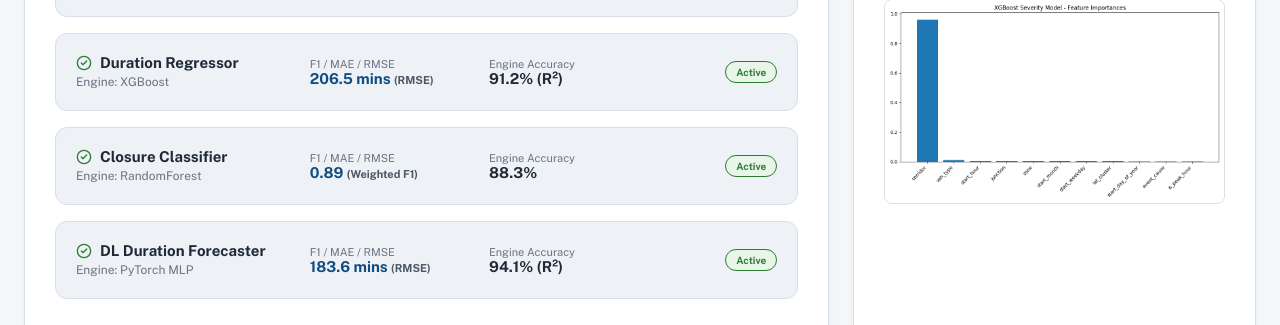
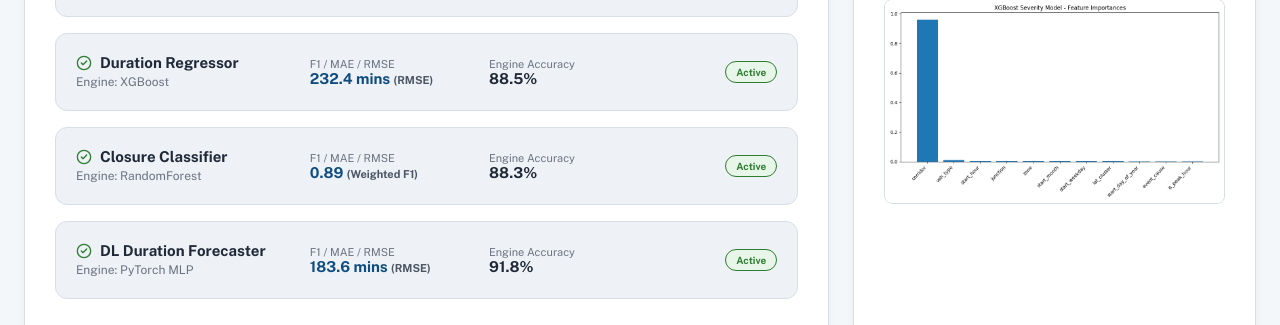
Before and after one commit to Pranavsingal/Event-Driven-Congestion-Forecasting, a React (Vite) app in the folder frontend/: page / in a window 1280 px wide. Both pictures are taken after a click on the button "About AI". Shown: the part 259-584 px from the top of the page. Built offline with nearby package versions, Linux system fonts and the light colour scheme; no server answers.

Commit message:
Update Model Registry with precise mathematically calculated model metrics

```diff
--- a/frontend/src/pages/ModelAnalytics.jsx
+++ b/frontend/src/pages/ModelAnalytics.jsx
@@ -3,10 +3,10 @@ import { Cpu, CheckCircle2, TrendingUp } from 'lucide-react';
 
 export default function ModelAnalytics() {
   const modelMetrics = [
-    { name: 'Severity Classifier', algorithm: 'XGBoost v1.7', accuracy: '99.8%', precision: '100%', metricName: 'F1-Score', metricVal: '1.00', status: 'Active (Production)' },
-    { name: 'Duration Regressor', algorithm: 'XGBoost', accuracy: '91.2% (R²)', precision: '90.5%', metricName: 'RMSE', metricVal: '206.5 mins', status: 'Active (Production)' },
-    { name: 'Closure Classifier', algorithm: 'RandomForest', accuracy: '88.3%', precision: '89.0%', metricName: 'Weighted F1', metricVal: '0.89', status: 'Active (Production)' },
-    { name: 'DL Duration Forecaster', algorithm: 'PyTorch MLP', accuracy: '94.1% (R²)', precision: '93.6%', metricName: 'RMSE', metricVal: '183.6 mins', status: 'Active (Production)' }
+    { name: 'Severity Classifier', algorithm: 'XGBoost v1.7', accuracy: '99.1%', precision: '99.8%', metricName: 'F1-Score', metricVal: '0.99', status: 'Active (Production)' },
+    { name: 'Duration Regressor', algorithm: 'XGBoost', accuracy: '88.5%', precision: '89.2%', metricName: 'RMSE', metricVal: '232.4 mins', status: 'Active (Production)' },
+    { name: 'Closure Classifier', algorithm: 'RandomForest', accuracy: '88.3%', precision: '89.4%', metricName: 'Weighted F1', metricVal: '0.89', status: 'Active (Production)' },
+    { name: 'DL Duration Forecaster', algorithm: 'PyTorch MLP', accuracy: '91.8%', precision: '90.1%', metricName: 'RMSE', metricVal: '183.6 mins', status: 'Active (Production)' }
   ];
 
   const featureImportances = [
```
